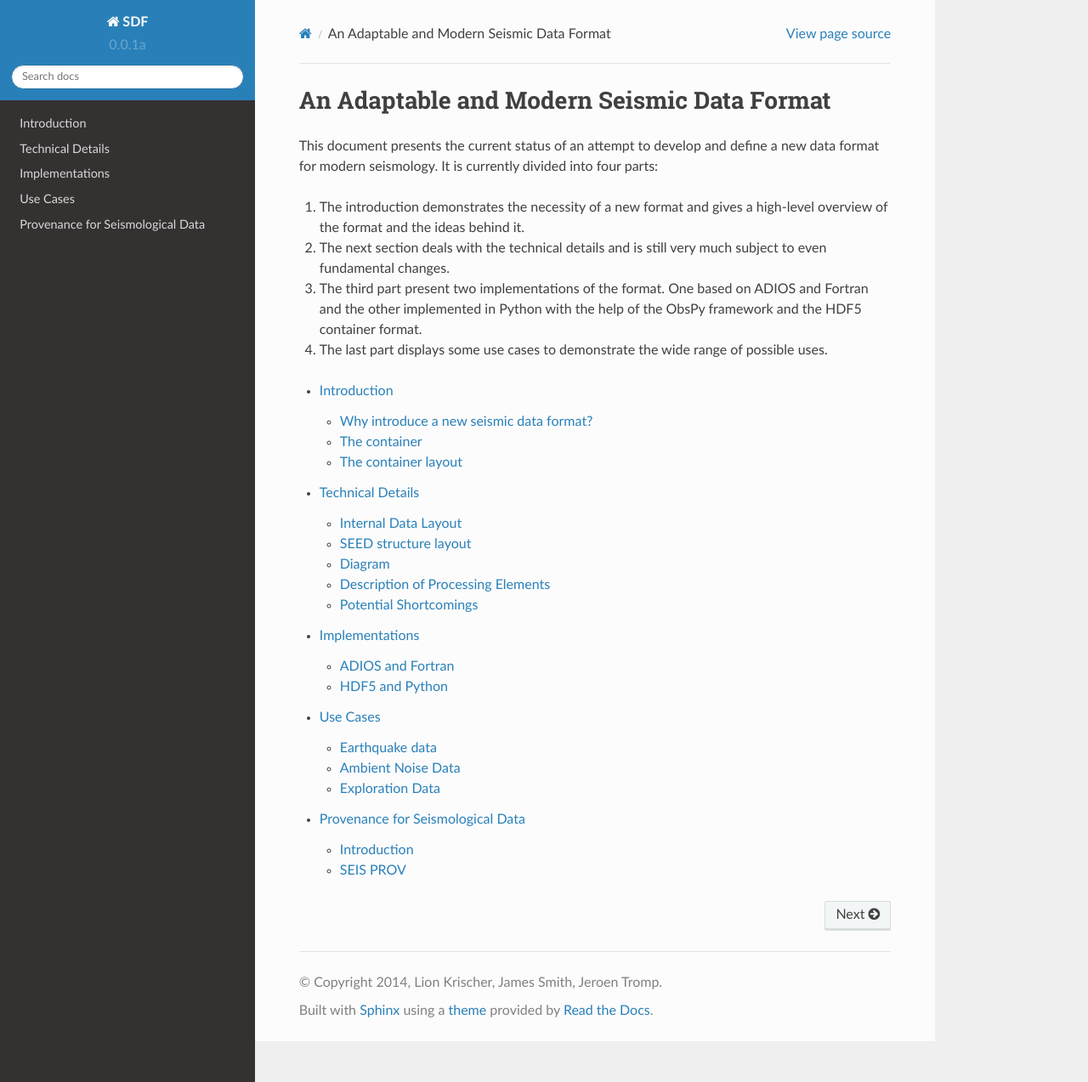
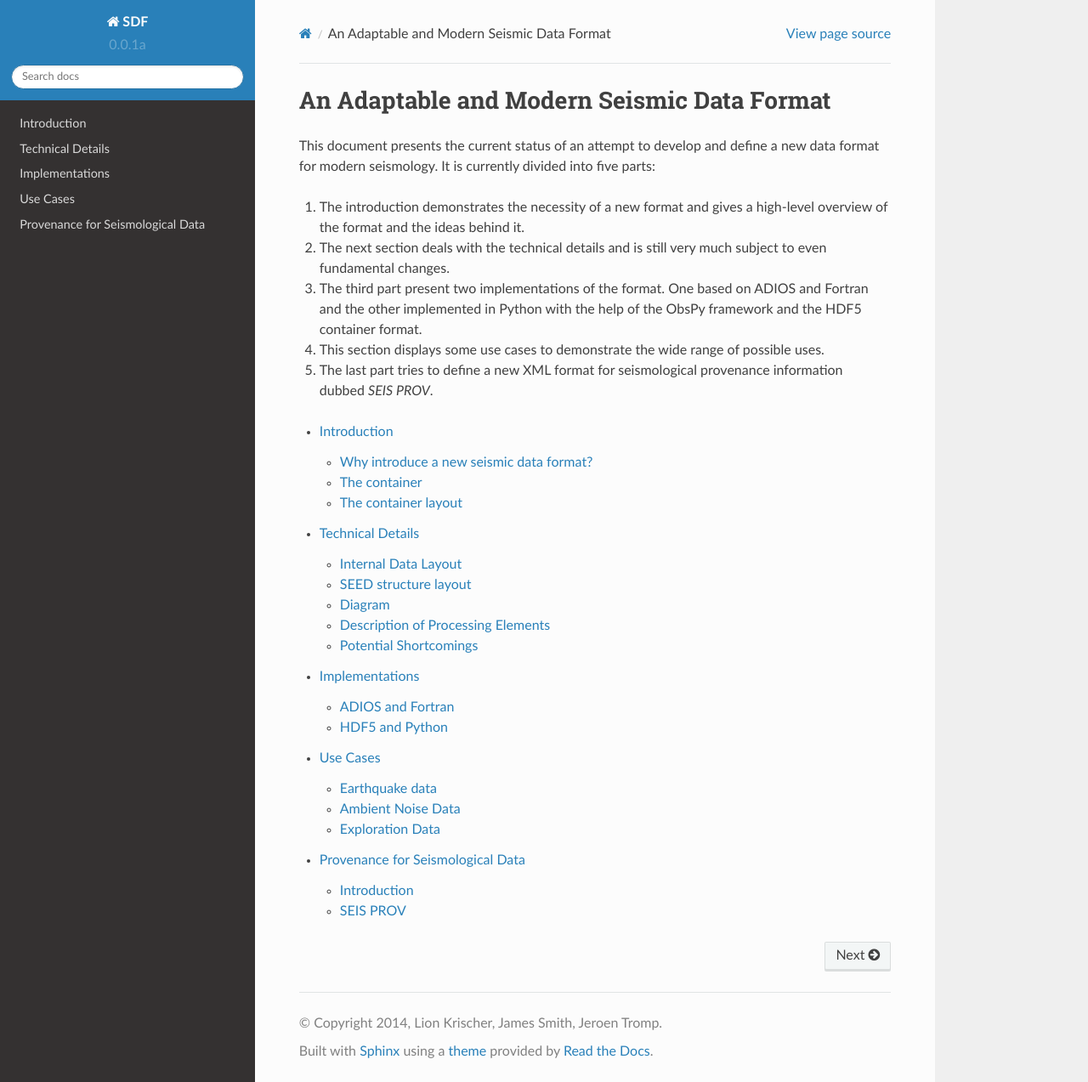
Before and after one commit to wjlei1990/ASDF, a Sphinx documentation site: the page built from doc/index.rst, in a window 1280 px wide and 1273 px high. Shown: the whole window at 85% size. Built offline with Sphinx 7.4.7 and the Read the Docs theme 2.0.0, drawn with Linux system fonts in a browser that asks for light colours.

Commit message:
Updating index.

```diff
--- a/doc/index.rst
+++ b/doc/index.rst
@@ -7,7 +7,7 @@ An Adaptable and Modern Seismic Data Format
 ===========================================
 
 This document presents the current status of an attempt to develop and define a
-new data format for modern seismology. It is currently divided into four parts:
+new data format for modern seismology. It is currently divided into five parts:
 
 1. The introduction demonstrates the necessity of a new format and gives a
    high-level overview of the format and the ideas behind it.
@@ -19,8 +19,11 @@ new data format for modern seismology. It is currently divided into four parts:
    and Fortran and the other implemented in Python with the help of the ObsPy
    framework and the HDF5 container format.
 
-4. The last part displays some use cases to demonstrate the wide range of
+4. This section displays some use cases to demonstrate the wide range of
    possible uses.
+
+5. The last part tries to define a new XML format for seismological provenance
+   information dubbed *SEIS PROV*.
 
 .. toctree::
    :maxdepth: 2
```
